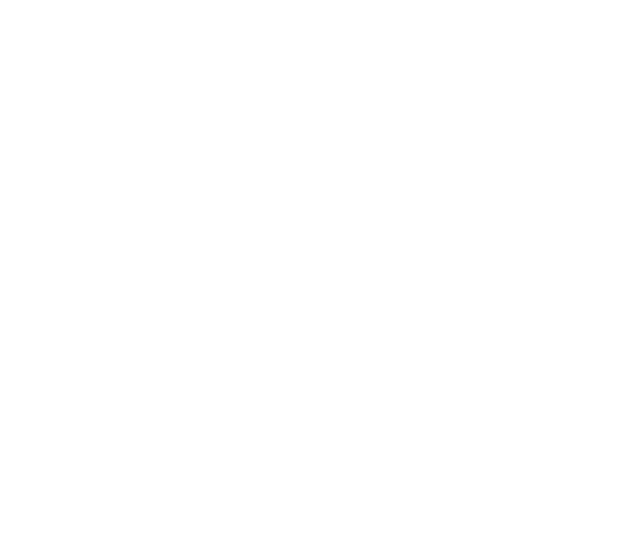
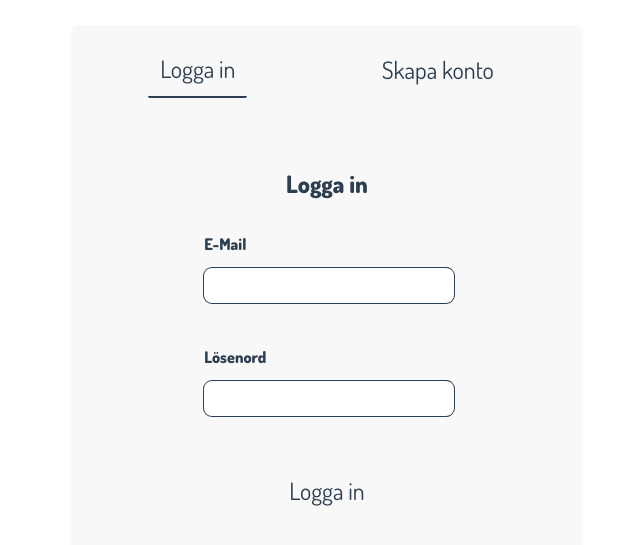
Before and after one commit to nilsishome/chat-app-exam, a Vue app: page / in a window 1280 px wide. Shown: the part 135-680 px from the top of the page, without its empty margins (313-953 px from the left). Built offline with nearby package versions, Linux system fonts and the light colour scheme; the HTML template or start-up script is replaced by a standard one.

Commit message:
Created and styled the authentication-ui for login & register

```diff
--- a/src/App.vue
+++ b/src/App.vue
@@ -1,47 +1,13 @@
 <script setup lang="ts">
-import HelloWorld from "./tutorial/HelloWorld.vue";
-import TheWelcome from "./tutorial/TheWelcome.vue";
+  import Signup from "./auth/components/Signup.vue";
 </script>
 
 <template>
-  <!-- <header>
-    <img alt="Vue logo" class="logo" src="./assets/logo.svg" width="125" height="125" />
 
-    <div class="wrapper">
-      <HelloWorld msg="You did it!" />
-    </div>
-  </header> -->
+  <Signup/>
 
-  <!-- <main>
-    <TheWelcome />
-  </main> -->
 </template>
 
 <style scoped>
-header {
-  line-height: 1.5;
-}
 
-.logo {
-  display: block;
-  margin: 0 auto 2rem;
-}
-
-@media (min-width: 1024px) {
-  header {
-    display: flex;
-    place-items: center;
-    padding-right: calc(var(--section-gap) / 2);
-  }
-
-  .logo {
-    margin: 0 2rem 0 0;
-  }
-
-  header .wrapper {
-    display: flex;
-    place-items: flex-start;
-    flex-wrap: wrap;
-  }
-}
 </style>
--- a/src/assets/base.css
+++ b/src/assets/base.css
@@ -1,13 +1,14 @@
+@import url('https://fonts.googleapis.com/css2?family=Dosis:wght@200..800&display=swap');
+
 /* color palette from <https://github.com/vuejs/theme> */
 :root {
   --vt-c-white: #ffffff;
   --vt-c-white-soft: #f8f8f8;
   --vt-c-white-mute: #f2f2f2;
 
-  --vt-c-black: #252525;
-  --vt-c-black-soft: #222222;
+  --vt-c-black: #171717;
+  --vt-c-black-soft: #252525;
   --vt-c-black-mute: #282828;
-
   --vt-c-indigo: #2c3e50;
 
   --vt-c-divider-light-1: rgba(60, 60, 60, 0.29);
@@ -34,6 +35,9 @@
   --color-text: var(--vt-c-text-light-1);
 
   --section-gap: 160px;
+  font-family: "Dosis", sans-serif;
+  font-optical-sizing: auto;
+  font-style: normal;
 }
 
 @media (prefers-color-scheme: dark) {
@@ -47,6 +51,9 @@
 
     --color-heading: var(--vt-c-text-dark-1);
     --color-text: var(--vt-c-text-dark-2);
+    font-family: "Dosis", sans-serif;
+    font-optical-sizing: auto;
+    font-style: normal;
   }
 }
 
@@ -54,7 +61,6 @@
 *::before,
 *::after {
   box-sizing: border-box;
-  margin: 0;
   font-weight: normal;
 }
 
@@ -66,21 +72,6 @@
     color 0.5s,
     background-color 0.5s;
   line-height: 1.6;
-  /* font-family:
-    Inter,
-    -apple-system,
-    BlinkMacSystemFont,
-    'Segoe UI',
-    Roboto,
-    Oxygen,
-    Ubuntu,
-    Cantarell,
-    'Fira Sans',
-    'Droid Sans',
-    'Helvetica Neue',
-    sans-serif; */
-  font-family: 'Dosis, sans-serif';
-    font-size: 15px;
   text-rendering: optimizeLegibility;
   -webkit-font-smoothing: antialiased;
   -moz-osx-font-smoothing: grayscale;
--- a/src/assets/main.css
+++ b/src/assets/main.css
@@ -1,19 +1,4 @@
 @import './base.css';
-
-#app {
-  max-width: 1280px;
-  margin: 0 auto;
-  padding: 2rem;
-  font-weight: normal;
-}
-
-a,
-.green {
-  text-decoration: none;
-  color: hsla(160, 100%, 37%, 1);
-  transition: 0.4s;
-  padding: 3px;
-}
 
 @media (hover: hover) {
   a:hover {
@@ -22,14 +7,8 @@
 }
 
 @media (min-width: 1024px) {
-  body {
-    display: flex;
-    place-items: center;
-  }
-
   #app {
-    display: grid;
-    grid-template-columns: 1fr 1fr;
-    padding: 0 2rem;
+    width: 100%;
+    height: 100%;
   }
 }
--- a/src/auth/components/Signup.vue
+++ b/src/auth/components/Signup.vue
@@ -0,0 +1,279 @@
+<!-- <script setup lang="ts">
+  defineProps<{
+    msg: string;
+  }>();
+</script> -->
+
+<script setup lang="ts">
+import { TabsContent, TabsIndicator, TabsList, TabsRoot, TabsTrigger } from 'radix-vue'
+</script>
+
+<template>
+  <TabsRoot
+    class="tabsRoot"
+    default-value="tab1"
+  >
+    <TabsList
+      class="tabsList"
+      aria-label="Manage your account"
+    >
+      <TabsIndicator class="tagsIndicator">
+        <div
+          style="width: 100%; height: 100%"
+          class="tabsIndicator"
+        />
+      </TabsIndicator>
+      <TabsTrigger
+        class="tabsTrigger"
+        value="tab1"
+      >
+        Logga in
+      </TabsTrigger>
+      <TabsTrigger
+        class="tabsTrigger"
+        value="tab2"
+      >
+        Skapa konto
+      </TabsTrigger>
+    </TabsList>
+    <TabsContent
+      class="tabsContent"
+      value="tab1"
+    >
+      <p class="tabsText">
+        Logga in
+      </p>
+      <fieldset class="tabsFieldset">
+        <label
+          class="tabsLabel"
+          for="name"
+        > E-Mail </label>
+        <input
+          id="loginEmail"
+          class="tabsInput"
+        >
+      </fieldset>
+      <fieldset class="tabsFieldset">
+        <label
+          class="tabsLabel"
+          for="username"
+        > Lösenord </label>
+        <input
+          id="loginPassword"
+          class="tabsInput"
+        >
+      </fieldset>
+      <div :style="{ display: 'flex', marginTop: 20, justifyContent: 'flex-end' }">
+        <button
+          class="tabsButton"
+        >
+          Logga in
+        </button>
+      </div>
+    </TabsContent>
+    <TabsContent
+      class="TabsContent"
+      value="tab2"
+    >
+      <p class="tabsText">
+        Skapa konto
+      </p>
+      <fieldset class="tabsFieldset">
+        <label
+          class="tabsLabel"
+          for="registerEmail"
+        >
+          E-Mail
+        </label>
+        <input
+          id="registerEmail"
+          class="tabsInput"
+          type="email"
+        >
+      </fieldset>
+      <fieldset class="tabsFieldset">
+        <label
+          class="tabsLabel"
+          for="registerUsername"
+        > Användarnamn </label>
+        <input
+          id="registerUsername"
+          class="tabsInput"
+          type="name"
+        >
+      </fieldset>
+      <fieldset class="tabsFieldset">
+        <label
+          class="tabsLabel"
+          for="registerPassword"
+        >
+          Lösenord
+        </label>
+        <input
+          id="registerPassword"
+          class="tabsInput"
+          type="password"
+        >
+      </fieldset>
+      <div :style="{ display: 'flex', marginTop: 20, justifyContent: 'flex-end' }">
+        <button
+          class="tabsButton"
+        >
+          Skapa konto
+        </button>
+      </div>
+    </TabsContent>
+  </TabsRoot>
+</template>
+
+<style scoped>
+  .tabsRoot {
+    background-color: var(--color-background);
+    height: 100%;
+    padding: 1rem;
+    border-radius: 0.5rem;
+    place-content: center;
+  }
+  .tagsIndicator {
+    position: absolute;
+    padding-left: 2rem;
+    left: 0;
+    height: 2px;
+    bottom: 0;
+    width: var(--radix-tabs-indicator-size);
+    transform: translateX(var(--radix-tabs-indicator-position));
+    border-radius: 9999px;
+    transition-property: width, transform;
+    transition-duration: 300ms;
+  }
+  .tabsTrigger {
+    color: var(--color-heading);
+    margin: auto;
+    background-color: var(--color-background);
+    border: none;
+    border-radius: 2px;
+    padding: 0.75rem;
+    font-size: 1rem;
+    font-family: "Dosis", sans-serif;
+    font-weight: 400;
+  }
+  .tabsTrigger:first-child {
+    border-top-left-radius: 6px;
+  }
+  .tabsTrigger:last-child {
+    border-top-right-radius: 6px;
+  }
+  .tabsTrigger:hover {
+    border-bottom: 2px solid var(--color-heading);
+    cursor: pointer;
+  }
+  .tabsTrigger[data-state='active'] {
+    border-bottom: 2px solid var(--color-heading);
+  }
+  .tabsContent {
+    color: var(--color-heading);
+    flex-grow: 1;
+    padding: 20px;
+    background-color: var(--color-background);
+    border-bottom-left-radius: 6px;
+    border-bottom-right-radius: 6px;
+    outline: none;
+  }
+  .tabsText {
+    color: var(--color-heading);
+    margin-top: 1rem;
+    margin-bottom: 20px;
+    color: var(--color-heading);
+    font-size: 1.5rem;
+    line-height: 1.5;
+    text-align: center;
+    font-weight: 800;
+  }
+  .tabsFieldset {
+    color: var(--color-heading);
+    margin-bottom: 15px;
+    width: 100%;
+    display: flex;
+    flex-direction: column;
+    justify-content: flex-start;
+    border: none;
+  }
+  .tabsLabel {
+    color: var(--color-heading);
+    font-size: 1rem;
+    line-height: 1;
+    margin-bottom: 10px;
+    color: var(--color-heading);
+    display: block;
+    font-weight: 800;
+  }
+  .tabsInput {
+    color: var(--color-heading);
+    flex: 1 0 auto;
+    border-radius: 0.5rem;
+    padding: 0 10px;
+    font-size: 15px;
+    line-height: 1;
+    color: var(--color-heading);
+    box-shadow: 0 0 0 1px var(--color-heading);
+    height: 35px;
+    outline: none;
+    border: none;
+  }
+
+  .tabsInput:focus {
+    box-shadow: 4px 4px 2px 2px var(--color-heading);
+  }
+
+  .tabsButton {
+    color: var(--color-heading);
+    background-color: var(--color-background-soft);
+    border: none;
+    padding: 0.75rem;
+    border-radius: 2.5px;
+    margin: 0.75rem auto auto auto;
+    font-family: "Dosis", sans-serif;
+    font-size: 1rem;
+    border: 2px solid var(--color-background-soft);
+  }
+
+  .tabsButton:hover {
+    cursor: pointer;
+    background-color: var(--color-background);
+  }
+
+  .tabsList {
+    flex-shrink: 0;
+    display: flex;
+    position: relative;
+    margin-bottom: 2rem;
+  }
+
+  @media (min-width: 1024px) {
+    .tabsRoot {
+      max-width: 40vw;
+      min-height: ;
+      background-color: var(--color-background-soft);
+      margin: 10rem auto;
+    }
+
+    .tabsTrigger {
+      font-size: 1.5rem;
+      background-color: var(--color-background-soft);
+    }
+
+    .tabsInput, .tabsLabel {
+      width: 60%;
+      margin: 0.5rem auto;
+    }
+
+    .tabsButton {
+      font-size: 1.5rem;
+      background-color: var(--color-background-soft);
+    }
+
+    .tabsContent {
+      background-color: var(--color-background-soft);
+    }
+  }
+</style>
--- /dev/null
+++ b/src/auth/components/index.ts
@@ -0,0 +1 @@
+export { default as Signup } from "./Signup.vue";
```
